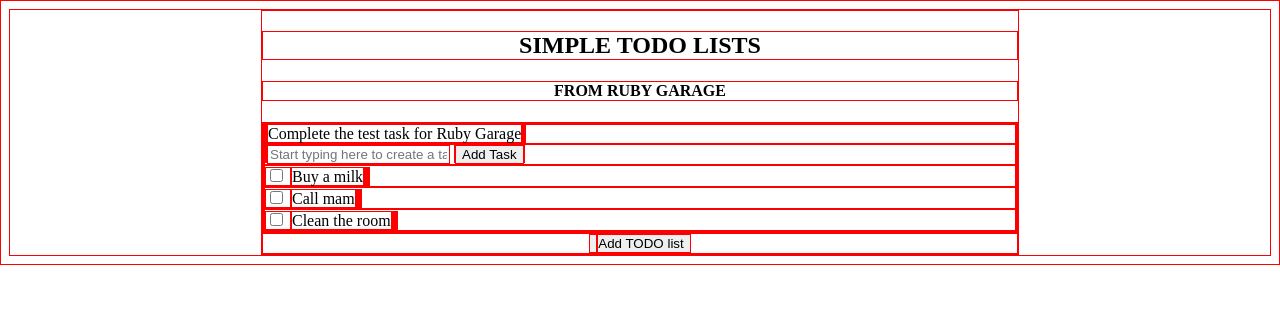
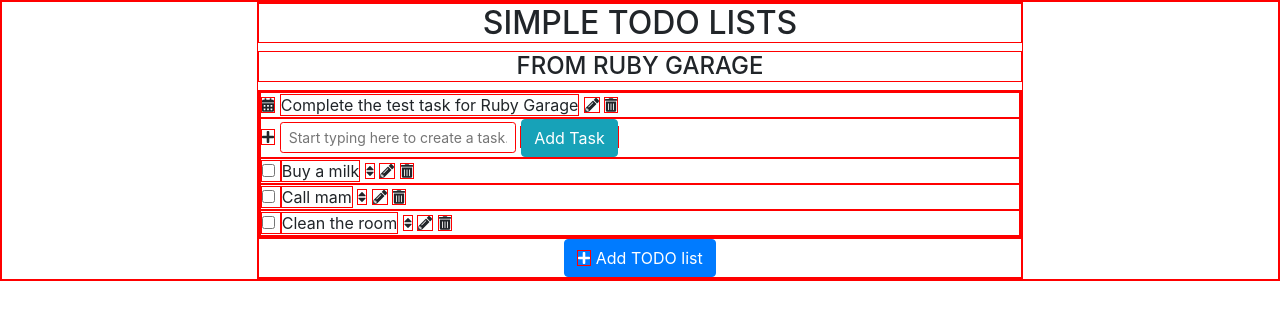
Before and after one commit to yaro-behar/symfony-todo-lists, a Symfony app: template templates/product/index.html.twig in a window 1280 px wide. Shown: the top 320 px of the page. Run offline with Twig, Linux system fonts and the light colour scheme; the template is opened without the code that fills it, so the values that code supplies are empty; style sheets or scripts are compiled from the project's sources; some libraries are stand-ins or nearby versions.

Commit message:
Font Awesome and Bootstrap work

```diff
--- a/assets/js/app.js
+++ b/assets/js/app.js
@@ -1,9 +1,19 @@
-require('../css/app.css');
+import '../css/app.css';
 
-import { library, dom } from "@fortawesome/fontawesome-svg-core";
-import { fab } from '@fortawesome/free-brands-svg-icons';
-import { far } from '@fortawesome/free-regular-svg-icons';
-import { fas } from '@fortawesome/free-solid-svg-icons';
+import $ from 'jquery';
+window.jQuery = $;
+window.$ = $;
 
-library.add(fas, far, fab);
+import 'bootstrap/dist/css/bootstrap.min.css';
+
+import { library, dom } from '@fortawesome/fontawesome-svg-core';
+import {
+    faPencilAlt,
+    faTrashAlt,
+    faSort,
+    faPlus,
+    faCalendarAlt
+} from '@fortawesome/free-solid-svg-icons';
+
+library.add(faPencilAlt, faTrashAlt, faSort, faPlus, faCalendarAlt);
 dom.watch();
--- a/package.json
+++ b/package.json
@@ -4,7 +4,10 @@
     "@fortawesome/free-brands-svg-icons": "^5.11.2",
     "@fortawesome/free-regular-svg-icons": "^5.11.2",
     "@fortawesome/free-solid-svg-icons": "^5.11.2",
-    "@symfony/webpack-encore": "^0.28.2"
+    "@symfony/webpack-encore": "^0.28.2",
+    "bootstrap": "^4.4.1",
+    "jquery": "^3.4.1",
+    "popper.js": "^1.16.0"
   },
   "scripts": {
     "dev-server": "encore dev-server",
--- a/templates/product/index.html.twig
+++ b/templates/product/index.html.twig
@@ -13,15 +13,15 @@
 
                 {# Project section #}
                 <div class="project-name">
-                    <span class="glyphicon glyphicon-calendar"></span>
+                    <i class="fas fa-calendar-alt"></i>
                     <p class="inner-text">Complete the test task for Ruby Garage</p>
-                    <span class="glyphicon glyphicon-pencil"></span>
-                    <span class="glyphicon glyphicon-trash"></span>
+                    <i class="fas fa-pencil-alt"></i>
+                    <i class="fas fa-trash-alt"></i>
                 </div>
 
                 {# Add task section #}
                 <div class="task-add">
-                    <span class="glyphicon glyphicon-plus-sign"></span>
+                    <i class="fas fa-plus"></i>
                     <input class="form-control-sm" type="text" placeholder="Start typing here to create a task...">
                     <span class="input-group-btn">
                         <button class="btn btn-info" type="button">Add Task</button>
@@ -34,9 +34,9 @@
                         <input type="checkbox">
                     </span>
                     <p class="inner-text">Buy a milk</p>
-                    <span class="glyphicon glyphicon-sort"></span>
-                    <span class="glyphicon glyphicon-pencil"></span>
-                    <span class="glyphicon glyphicon-trash"></span>
+                    <i class="fas fa-sort"></i>
+                    <i class="fas fa-pencil-alt"></i>
+                    <i class="fas fa-trash-alt"></i>
                 </div>
 
                 <div class="task-name">
@@ -44,9 +44,9 @@
                         <input type="checkbox">
                     </span>
                     <p class="inner-text">Call mam</p>
-                    <span class="glyphicon glyphicon-sort"></span>
-                    <span class="glyphicon glyphicon-pencil"></span>
-                    <span class="glyphicon glyphicon-trash"></span>
+                    <i class="fas fa-sort"></i>
+                    <i class="fas fa-pencil-alt"></i>
+                    <i class="fas fa-trash-alt"></i>
                 </div>
 
                 <div class="task-name">
@@ -54,16 +54,16 @@
                         <input type="checkbox">
                     </span>
                     <p class="inner-text">Clean the room</p>
-                    <span class="glyphicon glyphicon-sort"></span>
-                    <span class="glyphicon glyphicon-pencil"></span>
-                    <span class="glyphicon glyphicon-trash"></span>
+                    <i class="fas fa-sort"></i>
+                    <i class="fas fa-pencil-alt"></i>
+                    <i class="fas fa-trash-alt"></i>
                 </div>
             </div>
         </div>
 
         <div class="button">
             <button type="button" class="btn btn-primary">
-                <span class="glyphicon glyphicon-plus-sign"></span> Add TODO list
+                <i class="fas fa-plus"></i> Add TODO list
             </button>
         </div>
     </div>
```
Also changed, not shown: 1 other file.
